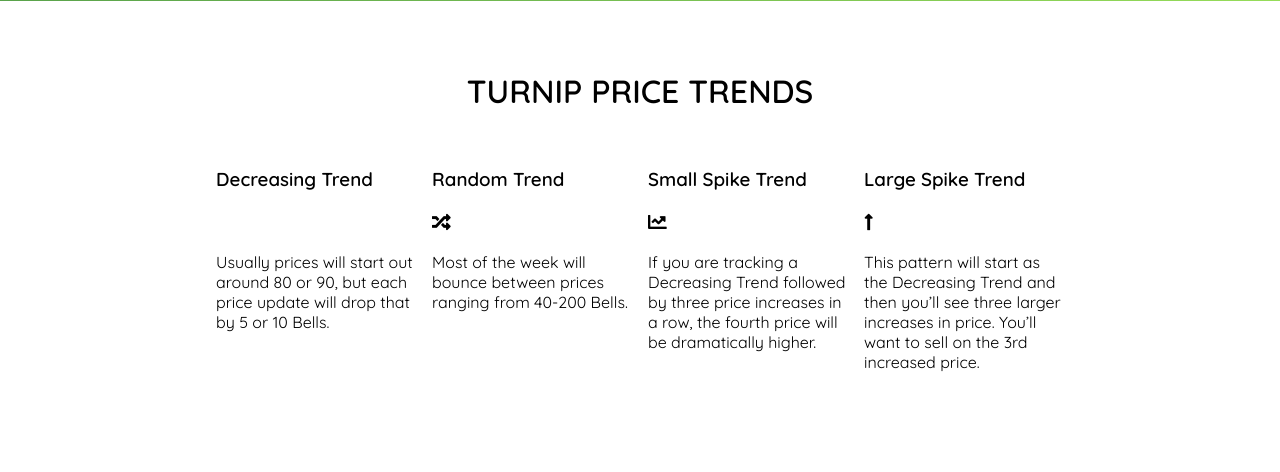
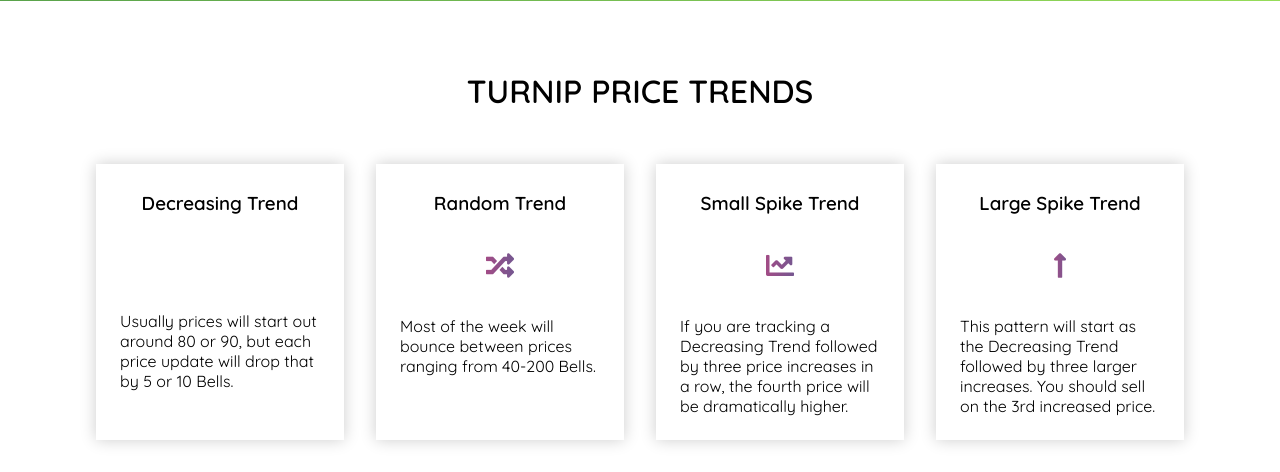
Before and after one commit to vandaadams/turniptracker, a Django app: page / in a window 1280 px wide. Shown: the part 947-1419 px from the top of the page. Before the commit the page ends 1318 px from the top, so only its background shows below. Run offline with Django 3.2, Linux system fonts and the light colour scheme; some libraries are stand-ins or nearby versions.

Commit message:
cards update

```diff
--- a/static/css/main.css
+++ b/static/css/main.css
@@ -96,7 +96,6 @@ button {
   text-align:center;
   border: none;
   border-radius: 50px;
-  background: #A24C86;
   background: -webkit-linear-gradient(left, #A24C86, #755790);
 }
 
@@ -399,5 +398,17 @@ CARDS
 
 .card {
   width: 200px;
-  padding: 16px 8px;
+  padding: 8px 24px;
+  margin: 32px 16px;
+  box-shadow: 0 0 15px rgba(0,0,0,0.2);
+  display: flex;
+  align-items: center;
+  flex-direction: column;
 }
+
+.fas {
+  font-size: 1.5em;
+  background: -webkit-linear-gradient(left, #A24C86, #755790);
+  -webkit-background-clip: text;
+  -webkit-text-fill-color: transparent;
+}
--- a/trackerapp/templates/trackerapp/home.html
+++ b/trackerapp/templates/trackerapp/home.html
@@ -60,7 +60,7 @@
     <div class="card">
       <h3>Large Spike Trend</h3>
       <h3><i class="fas fa-long-arrow-alt-up"></i></h3>
-      <p>This pattern will start as the Decreasing Trend and then you’ll see three larger increases in price. You’ll want to sell on the 3rd increased price.</p>
+      <p>This pattern will start as the Decreasing Trend followed by three larger increases. You should sell on the 3rd increased price.</p>
     </div>
 
   </div>
```
